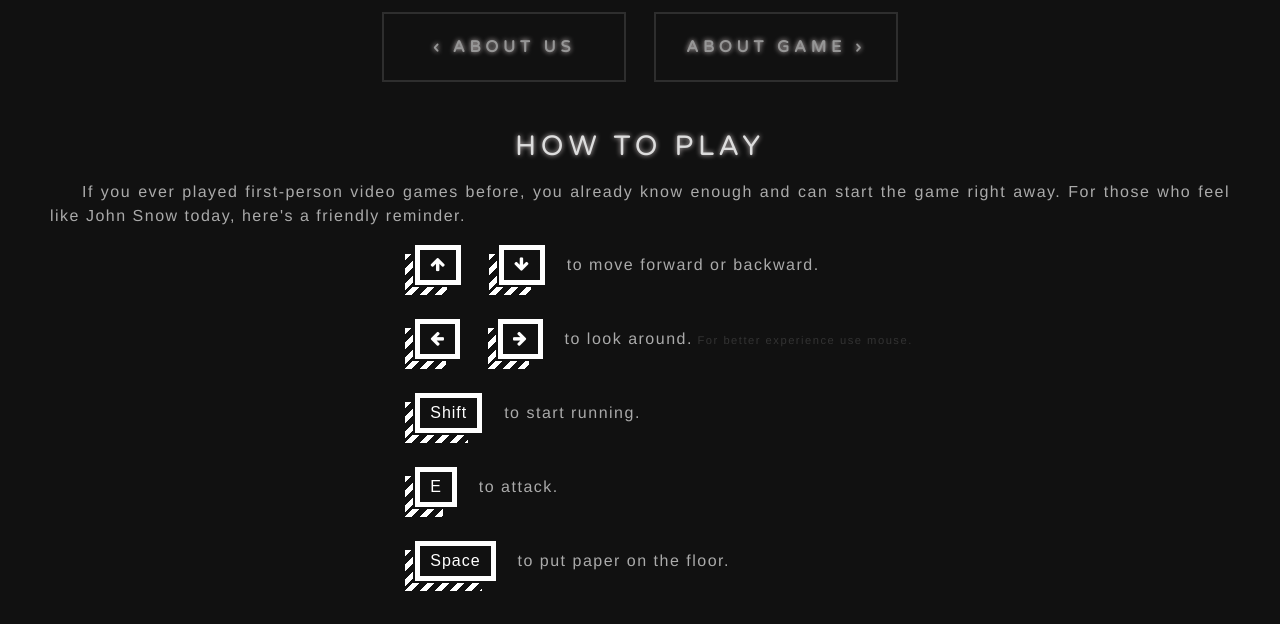
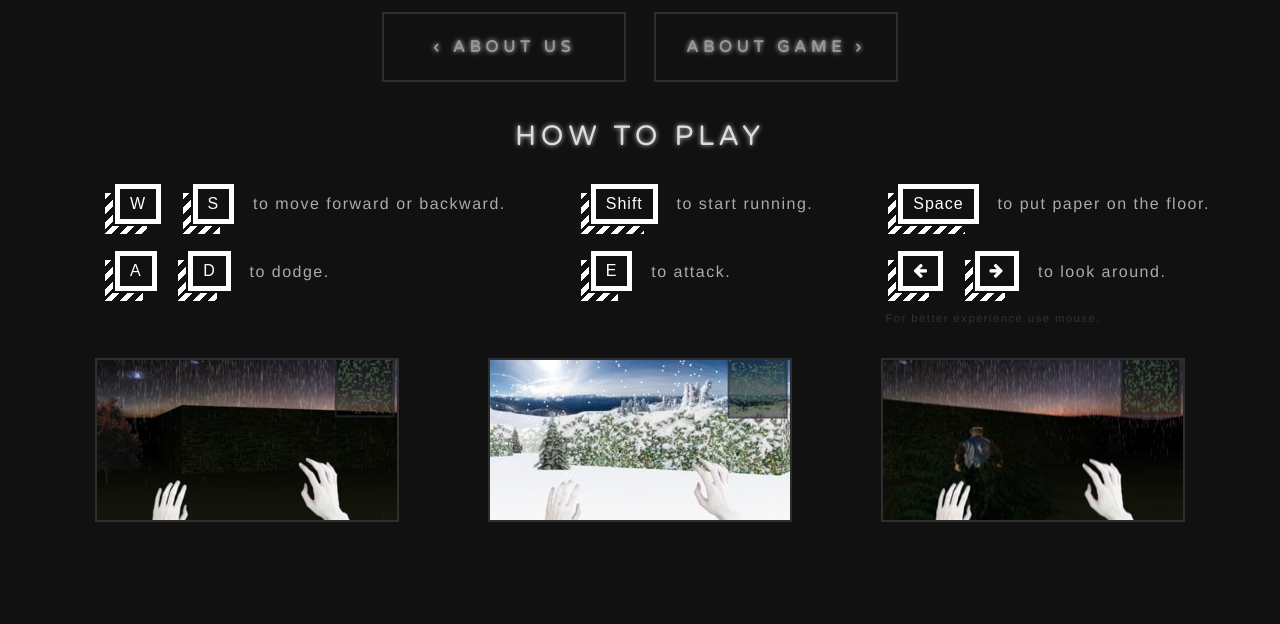
Before and after one commit to Dmitry-White/Slender, a website: page index.html in a window 1280 px wide. Shown: the part 162-786 px from the top of the page. Drawn offline with Linux system fonts and the light colour scheme.

Commit message:
html fix

```diff
--- a/css/style.css
+++ b/css/style.css
@@ -56,7 +56,7 @@ body{font-family:Helvetica;width:100vw;overflow-x:hidden;height:100vh;background
 .text{color:#fff;width:100vw;height:100vh;display:none;}
 .text h1{margin:auto;}
 canvas{display:none;margin:0;padding:0;}
-header{padding:20px 50px;height:auto;display:flex;justify-content:space-between;align-items:center;flex-wrap:wrap;}
+header{padding:10px 50px;height:auto;display:flex;justify-content:space-between;align-items:center;flex-wrap:wrap;}
 .header-buttons{display:flex;flex-direction:column;align-items:center;}
 main{position:relative;padding:0 50px;display:flex;justify-content:space-between;align-items:center;flex-wrap:wrap;}
 i{color:#fff;}
@@ -81,11 +81,11 @@ p{color:#aaa;font-weight:100;line-height:24px;letter-spacing:1.5px;text-align:ju
 .slider-right{font:normal normal 700 1em/4em Helvetica, sans-serif;overflow:hidden;width:45vw;display:flex;justify-content:space-between;align-items:flex-end;flex-direction:column;}
 .slider-right{align-items:flex-start;}
 .slider-title{color:#fff;text-shadow:0 0 5px rgba(255, 245, 245, 0.8);margin:0;border:2px solid #2e2e2e;padding:1px 20px;display:block;}
-.slider-data{position:absolute;top:90px;padding:10px 30px 30px;width:40vw;border:2px solid #2e2e2e;background-color:#111;transition:1s;z-index:1000;}
-.slider-data p{font-size:14px;line-height:20px;}
+.slider-data{position:absolute;top:90px;padding:0px 20px 30px;width:40vw;border:2px solid #2e2e2e;background-color:#111;transition:1s;z-index:1000;}
+.slider-data p{font-size:12px;line-height:20px;}
 .slider-left .slider-data{left:calc(-40vw - 70px);}
 .slider-right .slider-data{right:calc(-40vw - 70px);}
-.slider-data article:not(:first-child){margin-top:20px;}
+.slider-data article:not(:first-child){margin-top:10px;}
 .slider-left .slider-data article:first-child h3{text-align:right;}
 .slider-right .slider-data article:last-child h3{text-align:right;}
 .slider-left .slider-data article:first-child p{padding-left:55px;}
@@ -93,8 +93,8 @@ p{color:#aaa;font-weight:100;line-height:24px;letter-spacing:1.5px;text-align:ju
 .slider-right .slider-data article:first-child p{padding-right:55px;}
 .slider-right .slider-data article:last-child p{padding-left:55px;}
 .how_to_play{margin-top:30px;}
-.how_to_play h3{text-align:center;margin:20px;text-shadow:0 0 5px rgba(255, 245, 245, 0.8);letter-spacing:.3rem;font-family:'Varela Round';text-decoration:none;}
-.how_to_play figure{display:flex;align-items:flex-start;justify-content:space-around;flex-wrap:wrap; width: 80vw; margin-bottom: 40px;}
+.how_to_play h3{margin: 10px 0 20px;text-align:center;text-shadow:0 0 5px rgba(255, 245, 245, 0.8);letter-spacing:.3rem;font-family:'Varela Round';text-decoration:none;}
+.how_to_play figure{display:flex;align-items:flex-start;justify-content:space-around;flex-wrap:wrap;}
 .how_to_play .scrins{margin:30px 0 0;width:300px;height:160px;background-position:center;background-size:cover;background-repeat:no-repeat;}
 .how_to_play .scrins:nth-child(1){background-image:url(../img/scrins/img1.jpg);}
 .how_to_play .scrins:nth-child(2){background-image:url(../img/scrins/img2.jpg);}
@@ -132,14 +132,14 @@ input:checked + .slider:before{background-color:#828282;transform:translateX(26p
 .block{display: block;}
 .flex{display: flex;}
 .none{display: none;}
-.center{display: flex; flex-direction: column;align-items: center;margin: 20px 0 0;}
+.center{display: flex;align-items: center; justify-content: space-around;align-items: flex-start;;margin: 20px 0 0;min-width: calc(100vw - 100px);}
 
 
 button {
   overflow: visible;
   border: 0;
   padding: 0;
-  margin: 1rem;
+  margin: 0.8rem;
 }
 .btn.striped-shadow span {
   display: block;
--- a/index.html
+++ b/index.html
@@ -82,8 +82,7 @@
                                 All you have to do is to collect eight pieces of paper scattered among trees and bushes.
                                 The more you pick up, the harder it gets to avoid the strange slender figure,
                                 creeping you out with static radio noises from a distance. When he comes in contact with you,
-                                it turns you around and ends the game. The last thing you see is Slender Man's
-                                face up close and blinking static pulses.
+                                it turns you around and ends the game.
                                 But have you ever wondered how it looks like from Slender's perspective?..
                             </p>
                         </article>
@@ -103,21 +102,20 @@
                 <section class="how_to_play">
                     <h3>HOW TO PLAY</h3>
                     <article class="center">
-                        <p>
-                            If you ever played first-person video games before, you already know enough and can start the game right away.
-                            For those who feel like John Snow today, here's a friendly reminder.
-                        </p>
                         <article>
                             <p>
-                                <button class="btn striped-shadow white"><span><i class="fa fa-arrow-up" aria-hidden="true"></i></span></button>
-                                <button class="btn striped-shadow white"><span><i class="fa fa-arrow-down" aria-hidden="true"></i></button>
+                                <button class="btn striped-shadow white"><span>W</span></button>
+                                <button class="btn striped-shadow white"><span>S</span></button>
                                 to move forward or backward.
                             </p>
                             <p>
-                                <button class="btn striped-shadow white"><span><i class="fa fa-arrow-left" aria-hidden="true"></i></span></button>
-                                <button class="btn striped-shadow white"><span><i class="fa fa-arrow-right" aria-hidden="true"></i></button>
-                                to look around.<small> For better experience use mouse.</small>
+                                <button class="btn striped-shadow white"><span>A</span></button>
+                                <button class="btn striped-shadow white"><span>D</span></button>
+                                to dodge.
                             </p>
+                        </article>
+
+                        <article>
                             <p>
                                 <button class="btn striped-shadow white"><span>Shift</button>
                                 to start running.
@@ -126,11 +124,20 @@
                                 <button class="btn striped-shadow white"><span>E</button>
                                 to attack.
                             </p>
+                        </article>
+                        <article>
                             <p>
                                 <button class="btn striped-shadow white"><span>Space</button>
                                 to put paper on the floor.
                             </p>
+                            <p>
+                                <button class="btn striped-shadow white"><span><i class="fa fa-arrow-left" aria-hidden="true"></i></span></button>
+                                <button class="btn striped-shadow white"><span><i class="fa fa-arrow-right" aria-hidden="true"></i></button>
+                                to look around.
+                            </p>
+                            <p><small> For better experience use mouse.</small></p>
                         </article>
+                    </article>
                         <figure>
                             <div class="scrins bordered">
                                 <span class='line-1'></span>
@@ -151,7 +158,7 @@
                                 <span class='line-4'></span>
                             </div>
                         </figure>
-                    </article>
+
                 </section>
             </main>
         </div>
```
